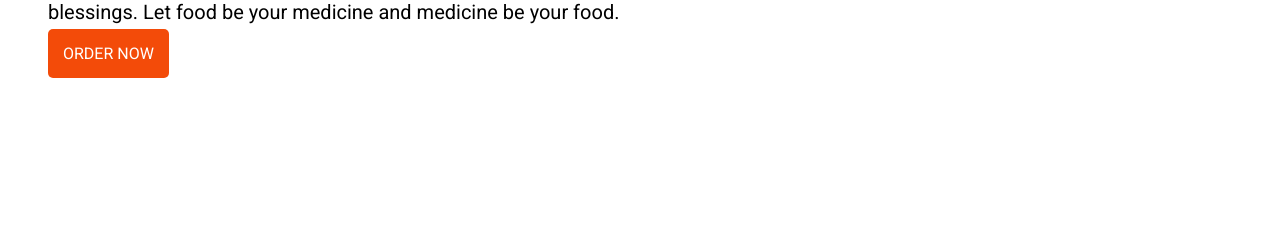
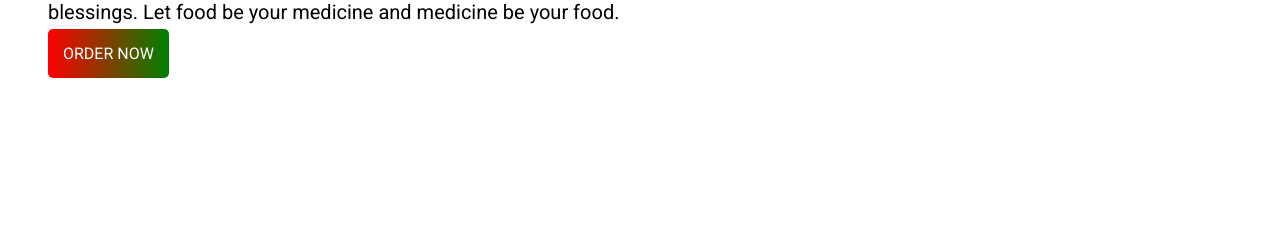
Before and after one commit to ismail-hasan-tanjer/food-corner-assignment, a plain HTML site: page index.html in a window 1280 px wide. Shown: the part 556-800 px from the top of the page. Drawn offline with Linux system fonts and the light colour scheme.

Commit message:
gradiant add

```diff
--- a/my-style.css
+++ b/my-style.css
@@ -34,7 +34,7 @@ p{
 .link-button{
     padding: 15px;
     border-radius: 5px;
-    background-color: rgb(243, 75, 9);
+    background-image: linear-gradient(to right, red , green);
     text-decoration: none;
     color: white;
 }
```
